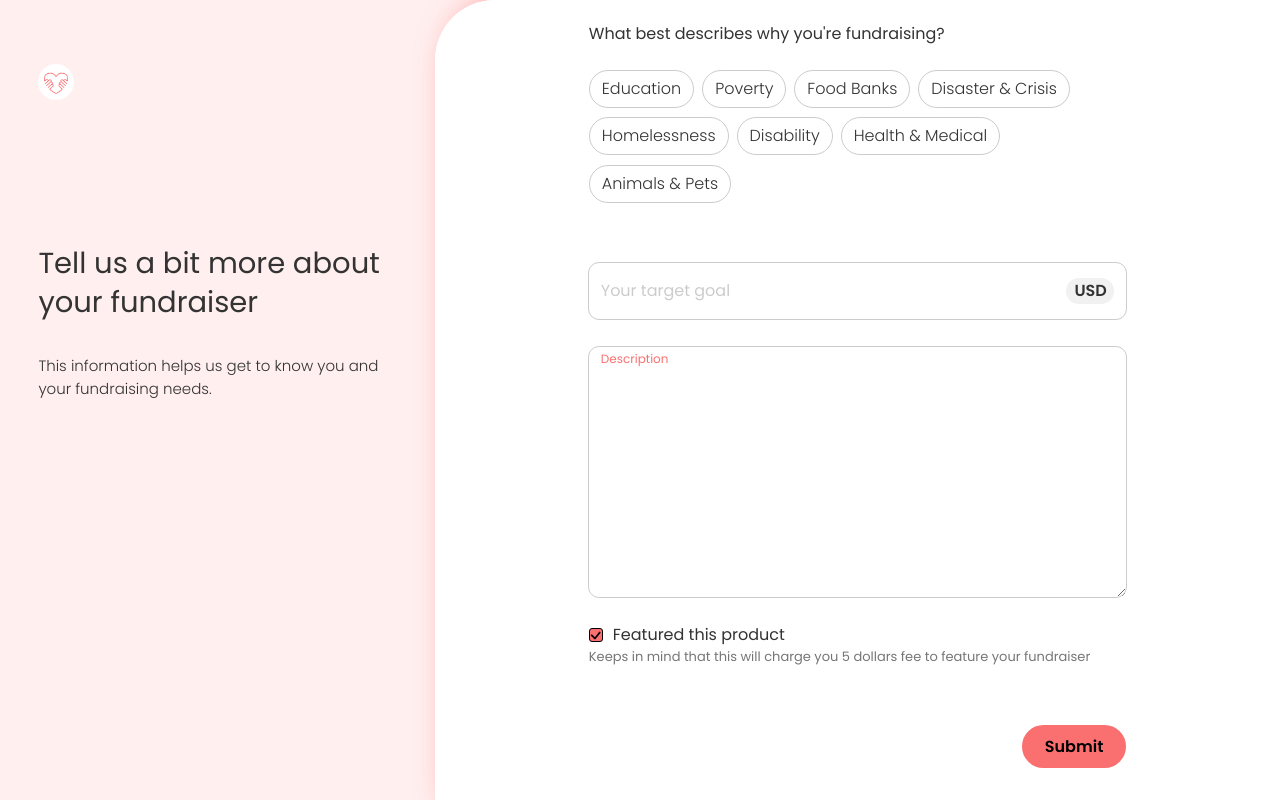
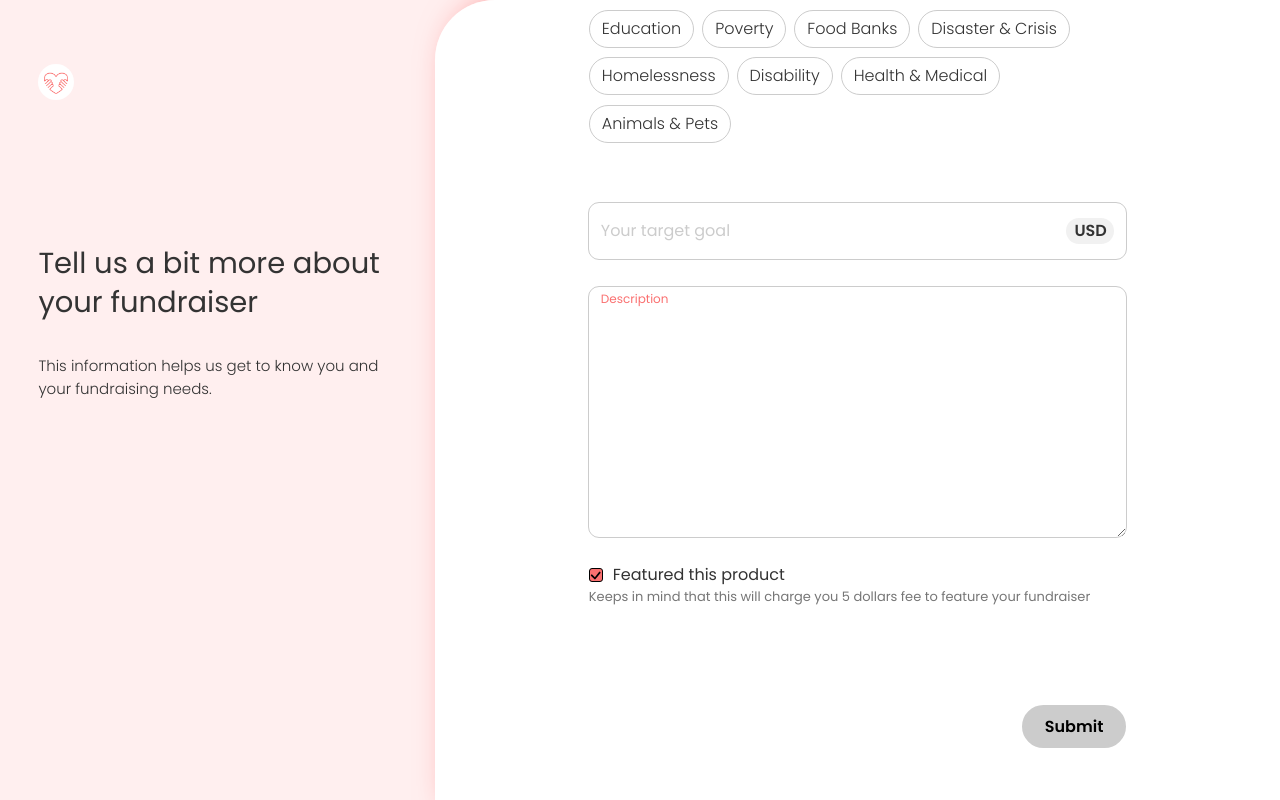
Before and after one commit to nhm204/fundraising-donation-web-with-react, a React (Create React App) app: page /create/fundraiser/regform in a window 1280 px wide. Both pictures are taken after a click on the label "Featured this product". Built offline with nearby package versions, Linux system fonts and the light colour scheme.

Commit message:
add field in data form

```diff
--- a/src/pages/components/CreateProject/StartFundraising/StartFundraising.jsx
+++ b/src/pages/components/CreateProject/StartFundraising/StartFundraising.jsx
@@ -18,7 +18,7 @@ const StartFundraising = () => {
   const [ descriptionValue, setDescriptionValue ] = useState('');
   const [ isFeatured, setIsFeatured ] = useState(false);
   const [ isPaid, setIsPaid ] = useState(false);
-  const { register, handleSubmit, formState: { errors } } = useForm();
+  const { register, handleSubmit, setValue, formState: { errors } } = useForm();
 
 
   useEffect(() => {
@@ -28,7 +28,7 @@ const StartFundraising = () => {
 
 
   const onSubmit = async (data) => {
-    // if (isCreated) {
+    if (isCreated) {
     //   try {
     //     const fetchResponse = await fetch(`${process.env.REACT_APP_BASE_URL}/api/projects`, {
     //       method: 'POST',
@@ -40,10 +40,11 @@ const StartFundraising = () => {
     //   catch (e) {
     //     return e;
     //   }
-    // }
     console.log(data)
     }
+  }
 
+  console.log(selectedCategory)
 
   return (
     <div className='start-fundraising'>
@@ -75,7 +76,7 @@ const StartFundraising = () => {
                   message: 'Your project name must be less than 100 characters'
                 }
               })}
-              onChange={e => setNameValue((e.target.value).charAt(0).toUpperCase() + (e.target.value).slice(1))}
+              onChange={e => setNameValue(e.target.value)}
             />
             <div className={`${(!isNameFocus && nameValue?.length === 0) ? 'placeholder-container' : 'placeholder-container active'}`}>
               <span className={`placeholder ${isNameFocus && 'is-focus'}`}>Project name</span>
@@ -91,7 +92,13 @@ const StartFundraising = () => {
             What best describes why you're fundraising?
             <div className="selection">
               { categories.map((category, index) => (
-                <div key={index} className={selectedCategory === category ? 'option active' : 'option'} onClick={() => setSelectedCategory(category)}>{category}</div>
+                <div
+                  key={index}
+                  className={selectedCategory === category ? 'option active' : 'option'}
+                  onClick={() => setSelectedCategory(category)}
+                >
+                  {category}
+                </div>
               ))}
             </div>
           </label>
@@ -163,13 +170,26 @@ const StartFundraising = () => {
           )}
           { isPaid && <div className='is-paid'>You have featured this project!</div> }
           <div className='btn-container'>
+            { (isFeatured && !isPaid) ? (
+              <button
+                type=''
+                className='create-btn disabled'
+                onClick={() => alert('Please pay to featured this project before submitting')}
+              >
+                Submit
+              </button>
+            ) : (
               <button
                 className='create-btn'
-              onClick={() => setIsCreated(true)}
+                onClick={() => {
+                  setValue('category', selectedCategory);
+                  setIsCreated(true);
+                }}
                 type='submit'
               >
                 Submit
               </button>
+            )}
           </div>
         </form>
       </div>
--- a/src/pages/components/CreateProject/StartFundraising/StartFundraising.scss
+++ b/src/pages/components/CreateProject/StartFundraising/StartFundraising.scss
@@ -275,7 +275,7 @@
                 width: 100%;
                 display: flex;
                 justify-content: flex-end;
-                margin-top: 60px;
+                margin: 100px 0 20px;
 
                 .create-btn {
                     border: none;
@@ -290,6 +290,16 @@
                         background-color: white;
                     }
                 }
+
+                .disabled {
+                    background-color: #ccc;
+                    border-color: #ccc;
+                    cursor: default;
+
+                    &:hover {
+                        background-color: #ccc;
+                    }
+                }
             }
 
         }
--- a/src/pages/components/Projects/ProjectCard/ProjectCard.jsx
+++ b/src/pages/components/Projects/ProjectCard/ProjectCard.jsx
@@ -20,7 +20,7 @@ const Project = ({ project }) => {
         <img src={project.image} alt={project.name} />
         <div className='info'>
           <div className='description'>{project.isFeatured ? 'Featured' : project.category}</div>
-          <h5 className='name'>{project.name}</h5>
+          <h5 className='name'>{project.name.charAt(0).toUpperCase() + project.name.slice(1)}</h5>
           <div className='current-price'>Achieved ${project.currentPrice}</div>
           <div className='target-price'>Target of ${project.targetPrice}</div>
         </div>
--- a/src/pages/components/Projects/ProjectDetails/ProjectDetails.jsx
+++ b/src/pages/components/Projects/ProjectDetails/ProjectDetails.jsx
@@ -62,7 +62,7 @@ const ProjectDetails = () => {
           <div className="category">{project?.category}</div>
           <div className="id">Project #{projectId}</div>
         </div>
-        <h1 className='name'>{projectName}</h1>
+        <h1 className='name'>{projectName.charAt(0).toUpperCase() + projectName.slice(1)}</h1>
         <div className="fundraiser">by <Link to={`/fundraiser/${fundraiser?.name}/${fundraiser?.id}`}>{fundraiser?.name}</Link></div>
       </div>
       <div className='project-container'>
```
Lines whose indentation alone changed are shown as unchanged.
